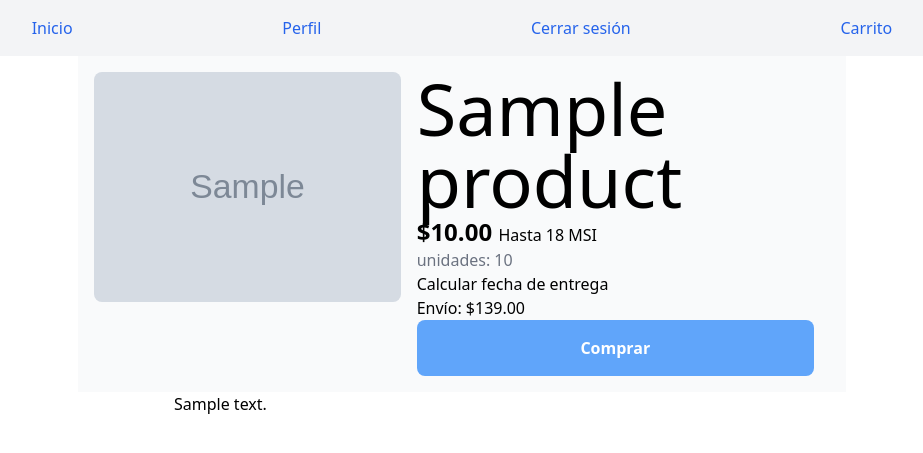
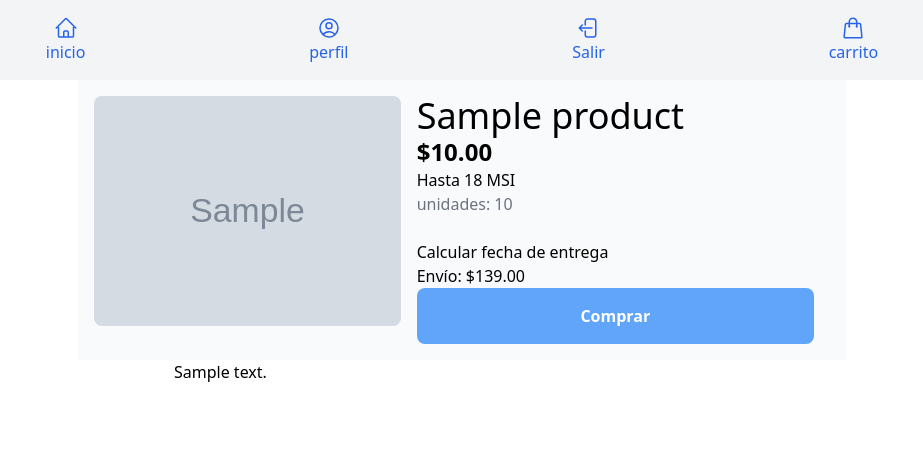
Before and after one commit to Gabri3l67/proyecto_db, a Django app: page /product/1 in a window 1280 px wide. Shown: the top 453 px of the page, without its empty margins (178-1101 px from the left). Run offline with Django 5.2, Linux system fonts and the light colour scheme; a user stored in the database is signed in; tables that the repository leaves empty hold one stand-in row (values such as "Sample post"); grey boxes marked "Sample" are stand-in pictures; some libraries are stand-ins or nearby versions.

Commit message:
improving

```diff
--- a/shopApp/templates/base.html
+++ b/shopApp/templates/base.html
@@ -4,6 +4,7 @@
     <meta charset="UTF-8">
     <meta name="viewport" content="width=device-width, initial-scale=1.0">
     <script src="https://cdn.tailwindcss.com"></script>
+    <script src="https://unpkg.com/htmx.org@2.0.0" integrity="sha384-wS5l5IKJBvK6sPTKa2WZ1js3d947pvWXbPJ1OmWfEuxLgeHcEbjUUA5i9V5ZkpCw" crossorigin="anonymous"></script>
     <title>Online Shop</title>
 </head>
 <body>
--- /dev/null
+++ b/shopApp/templates/cart_icon.html
@@ -0,0 +1,3 @@
+<svg xmlns="http://www.w3.org/2000/svg" fill="none" viewBox="0 0 24 24" stroke-width="1.5" stroke="currentColor" class="size-6">
+    <path stroke-linecap="round" stroke-linejoin="round" d="M15.75 10.5V6a3.75 3.75 0 1 0-7.5 0v4.5m11.356-1.993 1.263 12c.07.665-.45 1.243-1.119 1.243H4.25a1.125 1.125 0 0 1-1.12-1.243l1.264-12A1.125 1.125 0 0 1 5.513 7.5h12.974c.576 0 1.059.435 1.119 1.007ZM8.625 10.5a.375.375 0 1 1-.75 0 .375.375 0 0 1 .75 0Zm7.5 0a.375.375 0 1 1-.75 0 .375.375 0 0 1 .75 0Z" />
+  </svg>
--- /dev/null
+++ b/shopApp/templates/icons/exit.html
@@ -0,0 +1,3 @@
+<svg xmlns="http://www.w3.org/2000/svg" fill="none" viewBox="0 0 24 24" stroke-width="1.5" stroke="currentColor" class="size-6">
+    <path stroke-linecap="round" stroke-linejoin="round" d="M8.25 9V5.25A2.25 2.25 0 0 1 10.5 3h6a2.25 2.25 0 0 1 2.25 2.25v13.5A2.25 2.25 0 0 1 16.5 21h-6a2.25 2.25 0 0 1-2.25-2.25V15m-3 0-3-3m0 0 3-3m-3 3H15" />
+  </svg>
--- /dev/null
+++ b/shopApp/templates/icons/home.html
@@ -0,0 +1,3 @@
+<svg xmlns="http://www.w3.org/2000/svg" fill="none" viewBox="0 0 24 24" stroke-width="1.5" stroke="currentColor" class="size-6">
+    <path stroke-linecap="round" stroke-linejoin="round" d="m2.25 12 8.954-8.955c.44-.439 1.152-.439 1.591 0L21.75 12M4.5 9.75v10.125c0 .621.504 1.125 1.125 1.125H9.75v-4.875c0-.621.504-1.125 1.125-1.125h2.25c.621 0 1.125.504 1.125 1.125V21h4.125c.621 0 1.125-.504 1.125-1.125V9.75M8.25 21h8.25" />
+  </svg>
--- /dev/null
+++ b/shopApp/templates/icons/user.html
@@ -0,0 +1,3 @@
+<svg xmlns="http://www.w3.org/2000/svg" fill="none" viewBox="0 0 24 24" stroke-width="1.5" stroke="currentColor" class="size-6">
+    <path stroke-linecap="round" stroke-linejoin="round" d="M17.982 18.725A7.488 7.488 0 0 0 12 15.75a7.488 7.488 0 0 0-5.982 2.975m11.963 0a9 9 0 1 0-11.963 0m11.963 0A8.966 8.966 0 0 1 12 21a8.966 8.966 0 0 1-5.982-2.275M15 9.75a3 3 0 1 1-6 0 3 3 0 0 1 6 0Z" />
+  </svg>
--- a/shopApp/templates/navbar.html
+++ b/shopApp/templates/navbar.html
@@ -1,9 +1,24 @@
 <nav class="flex justify-evenly bg-gray-100 py-4 text-blue-600 ">
-  <a class="hover:underline" href="{% url 'index' %}">Inicio</a>
+  <a class="hover:underline flex flex-col items-center" href="{% url 'index' %}">
+    <div>
+      {% include "icons/home.html" %}
+    </div>
+    <p>inicio</p>
+  </a>
 
   {% if user.is_authenticated %}
-    <a class="hover:underline" href="{% url 'profile' %}">Perfil</a>
-    <a class="hover:underline" href="{% url 'logout' %}" > Cerrar sesión </a>
+    <a class="hover:underline flex flex-col items-center" href="{% url 'profile' %}">
+      <div>
+        {% include "icons/user.html" %}
+      </div>
+      <p>perfil</p>
+    </a>
+    <a class="hover:underline flex flex-col items-center" href="{% url 'logout' %}" >
+      <div>
+        {% include "icons/exit.html" %}
+      </div>
+      <p>Salir</p>
+    </a>
   {% endif %}
 
   {% if not user.is_authenticated %}
@@ -11,5 +26,12 @@
     <a class="hover:underline" href="{% url 'register' %}">Registrarte</a>
   {% endif %}
 
-  <a class="hover:underline" href="{% url 'view_cart' %}">Carrito</a>
+  <a class="hover:underline flex flex-col items-center" href="{% url 'view_cart' %}">
+    <div>
+      {% include "cart_icon.html" %}
+    </div>
+    <p>
+      carrito
+    </p>
+  </a>
 </nav>
--- a/shopApp/templates/product.html
+++ b/shopApp/templates/product.html
@@ -2,27 +2,18 @@
 
 {% block content %}
   <div class="flex bg-gray-50 p-4">
-    <div class="w-5/12"  >
-      <img class="object-contain rounded-lg" src="{{ product.image_url }}" alt="" />
+    <div class="w-5/12">
+      <img class="object-contain rounded-lg w-full" src="{{ product.image_url }}" alt="" />
     </div>
     <div class="px-4 w-7/12">
-      <h1 class="text-7xl">{{ product.name }}</h1>
+      <h1 class="text-4xl">{{ product.name }}</h1>
       <div>
-
-        <div>
-          <span class="font-semibold text-2xl">
-            ${{ product.price }}
-          </span>Hasta 18 MSI
-          <div class="text-gray-500">unidades:
-            {{ product.stock }}
+        <div class="mb-6">
+          <div class="font-semibold text-2xl">${{ product.price }}</div>Hasta 18 MSI<div class="text-gray-500">unidades:
+            {{ product.stock }}</div>
           </div>
-          <div>
-            Calcular fecha de entrega
-          </div>
-        </div>
-        <div>
-          Envío: $139.00
-        </div>
+          <div>Calcular fecha de entrega</div>
+        <div>Envío: $139.00</div>
         <button type="submit" class="bg-blue-400 p-4 rounded-lg text-white font-semibold w-full hover:bg-blue-300 transition">Comprar</button>
       </div>
     </div>
--- a/shopApp/urls.py
+++ b/shopApp/urls.py
@@ -12,5 +12,8 @@ urlpatterns = [
     path('add_to_cart/<int:product_id>/', views.add_to_cart, name='add_to_cart'),
     path('cart/', views.view_cart, name='view_cart'),
     path('buy_cart', views.buy_cart, name='buy_cart'),
-    path('logout', views.logout_view, name='logout')
+    path('logout', views.logout_view, name='logout'),
+    path('remove_product_cart/<int:product_id>', views.remove_product_cart, name='remove_product_cart'),
+    path('decrease_cart_product/<int:product_id>', views.decrease_cart_product, name='decrease_cart_product')
+
 ]
--- a/shopApp/views.py
+++ b/shopApp/views.py
@@ -87,6 +87,18 @@ def logout_view(request):
     logout(request)
     return redirect('index')
 
+def remove_product_cart(request: HttpRequest, product_id):
+    if request.POST:
+        if request.user.is_authenticated:
+            # product = get_object_or_404(Product, id=product_id)
+            cart_item = ShoppingCart.objects.filter(user=request.user, product_id=str(product_id))
+            cart_item.delete()
+            print(cart_item)
+        else:
+            cart_item = ShoppingCart.objects.filter(session_id=request.session.session_key, product_id=str(product_id))
+            cart_item.delete()
+    return redirect('view_cart')
+
 
 def add_to_cart(request: HttpRequest, product_id):
     product = get_object_or_404(Product, id=product_id)
@@ -103,9 +115,48 @@ def add_to_cart(request: HttpRequest, product_id):
             cart_item, created = ShoppingCart.objects.get_or_create(user=request.user, product_id=str(product.id))
         else:
             cart_item, created = ShoppingCart.objects.get_or_create(session_id=session_id, product_id=str(product.id))
-        cart_item.amount += 1
-        cart_item.save()
+
+        if product.stock > cart_item.amount:
+            cart_item.amount += 1
+            cart_item.save()
         return redirect('view_cart')
+
+# Badcode, probably
+def decrease_cart_product(request: HttpRequest, product_id):
+    if request.POST:
+        if request.user.is_authenticated:
+            cart_item = ShoppingCart.objects.filter(user=request.user, product_id=str(product_id)).first()
+            if cart_item.amount - 1 < 1:
+                cart_item.delete()
+            else:
+                cart_item.amount = cart_item.amount - 1
+                cart_item.save()
+        else:
+            cart_item = ShoppingCart.objects.filter(session_id=request.session.session_key, product_id=str(product_id))
+            if cart_item.amount - 1 < 1:
+                cart_item.delete()
+            else:
+                cart_item.amount = cart_item.amount - 1
+                cart_item.save()
+
+    return redirect('view_cart')
+
+# # This could be easily the same function as add_to_cart
+# def cart_increase(request: HttpRequest, product_id):
+#     product = get_object_or_404(Product, id=product_id)
+#     if request.POST:
+#         session_id = request.session.session_key
+
+#         if not session_id:
+#             request.session.create()
+#             session_id = request.session.session_key
+
+#         if request.user.is_authenticated:
+#             cart_item, created = ShoppingCart.objects.get_or_create(user=request.user, product_id=str(product_id.id))
+#         else:
+#             cart_item, created = ShoppingCart.objects.get_or_create(session_id=session_id, product_id=str(product.id))
+
+
 
 def view_cart(request):
     session_id = request.session.session_key
@@ -133,6 +184,7 @@ def view_cart(request):
 
     products = []
     total_price = 0
+    item_count = 0
 
     for item in cart_items:
         prod = Product.objects.get(id=item.product_id)
@@ -142,14 +194,16 @@ def view_cart(request):
             'price': prod.price,
             'amount': item.amount,
             'id': item.product_id,
-            'image_url': prod.image_url
+            'image_url': prod.image_url,
+            'total': prod.price * item.amount
         }
 
         products.append(prod_data)
-        total_price = total_price + prod.price
+        total_price = total_price + (prod.price * item.amount)
+        item_count = item_count + item.amount
 
     print(len(products))
-    return render(request, 'shoppingcar.html', {'cart_items': cart_items, 'products': products, 'total_price': total_price})
+    return render(request, 'shoppingcar.html', {'cart_items': cart_items, 'products': products, 'total_price': total_price, 'item_count': item_count})
 
 
 # AI GENERATED, NOT CHECKED YET
```
Also changed, not shown: shopApp/templates/shoppingcar.html (+52 -16 lines).
